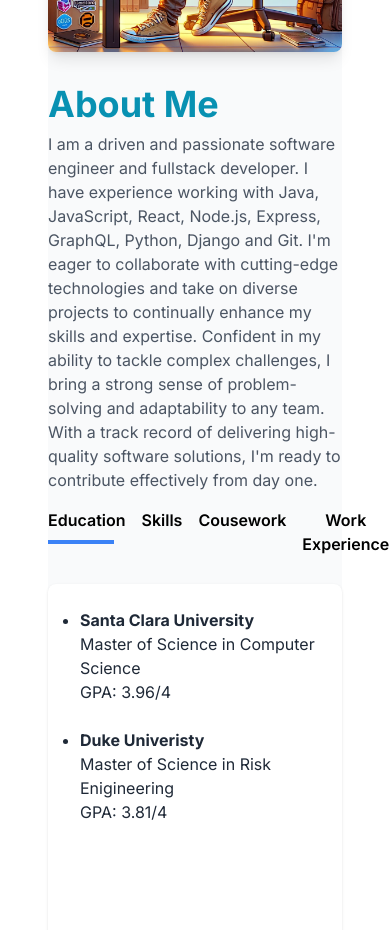
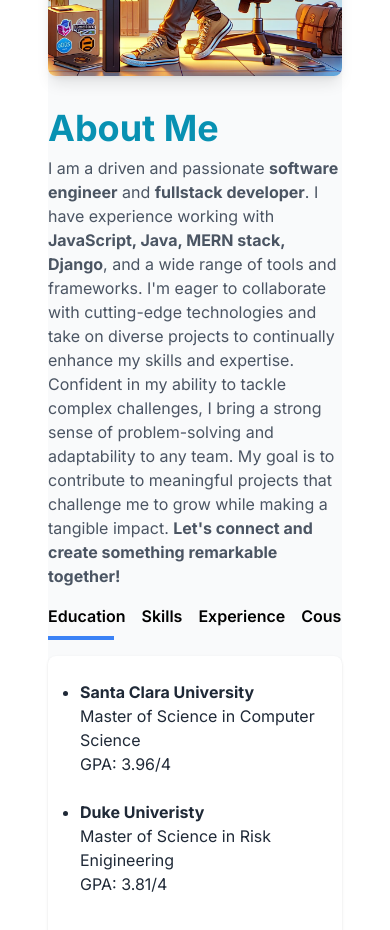
Before and after one commit to raphaeldu98/nextjs-portfolio, a Next.js app: page / in a window 390 px wide. Shown: the part 1040-1970 px from the top of the page. Built offline with nearby package versions, Linux system fonts and the light colour scheme.

Commit message:
update layout for mobile device

```diff
--- a/app/components/About.tsx
+++ b/app/components/About.tsx
@@ -38,29 +38,7 @@
     ),
   },
   {
-    title: "Cousework",
-    id: "coursework",
-    content: (
-      <ul className="list-disc pl-2">
-        <li>Image and Video Compression</li>
-        <li>Mobile Development</li>
-        <li>Advanced Web Development</li>
-        <li>Design and Analysis Algorithms</li>
-        <li>Operating Systems</li>
-        <li>Computer Architecture</li>
-        <li>Artificial Intelligence</li>
-        <li>Object Oriented Programming</li>
-        <li>Natural Language Processing</li>
-        <li>Deep learning</li>
-        <li>Machine learning</li>
-        <li>Bayesian Statistical Modeling</li>
-        <li>Risk and Resilience Engineering</li>
-        <li className="font-bold rounded">Still passionate learning more ......</li>
-      </ul>
-    ),
-  },
-  {
-    title: "Work Experience",
+    title: "Experience",
     id: "work-experience",
     content: (
       <div className="space-y-6">
@@ -137,6 +115,28 @@
       </div>
     ),
   },
+  {
+    title: "Cousework",
+    id: "coursework",
+    content: (
+      <ul className="list-disc pl-2">
+        <li>Image and Video Compression</li>
+        <li>Mobile Development</li>
+        <li>Advanced Web Development</li>
+        <li>Design and Analysis Algorithms</li>
+        <li>Operating Systems</li>
+        <li>Computer Architecture</li>
+        <li>Artificial Intelligence</li>
+        <li>Object Oriented Programming</li>
+        <li>Natural Language Processing</li>
+        <li>Deep learning</li>
+        <li>Machine learning</li>
+        <li>Bayesian Statistical Modeling</li>
+        <li>Risk and Resilience Engineering</li>
+        <li className="font-bold rounded">Still passionate learning more ......</li>
+      </ul>
+    ),
+  },
 ];
 
 const AboutSection = () => {
@@ -168,16 +168,17 @@
         <div className="w-full md:w-1/2">
           <h2 className="text-4xl font-bold text-cyan-600">About Me</h2>
           <p className="text-base lg:text-lg text-gray-600 mt-2">
-            I am a driven and passionate software engineer and fullstack developer.
-            I have experience working with Java, JavaScript, React, Node.js, Express, GraphQL,
-            Python, Django and Git. I&apos;m eager to collaborate with cutting-edge
+            I am a driven and passionate <strong>software engineer</strong> and <strong>fullstack developer</strong>.
+            I have experience working with <strong>JavaScript, Java, MERN stack, Django</strong>, and a wide range
+            of tools and frameworks. I&apos;m eager to collaborate with cutting-edge
             technologies and take on diverse projects to continually enhance my skills and
-            expertise. Confident in my ability to tackle
-            complex challenges, I bring a strong sense of problem-solving and
-            adaptability to any team. With a track record of delivering high-quality
-            software solutions, I&apos;m ready to contribute effectively from day one.
+            expertise. Confident in my ability to tackle complex challenges, I bring a
+            strong sense of problem-solving and adaptability to any team.
+            My goal is to contribute to meaningful projects that challenge me to grow
+            while making a tangible impact. <strong>Let&apos;s connect and create something
+            remarkable together!</strong>
           </p>
-          <div className="flex space-x-4 mt-4">
+          <div className="flex space-x-4 mt-4" style={{overflowX: "auto" }}>
             {TAB_DATA.map((tabData) => (
                 <TabButton
                   key={tabData.id}
--- a/app/page.tsx
+++ b/app/page.tsx
@@ -9,7 +9,9 @@
     <main className="flex min-h-screen flex-col bg-[#ffffff]">
       <NavBar />
       <div className="container mt-24 mx-auto px-12 py-4">
-        <Introduction />
+        <div className="mb-6">
+          <Introduction />
+        </div>
         <About />
         <div className="sticky top-0 z-20">
           <BackToTop />
```
